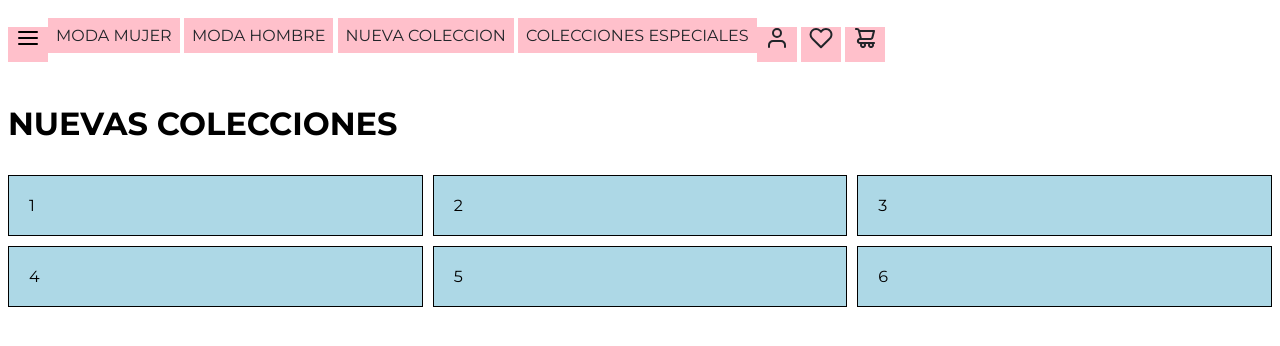
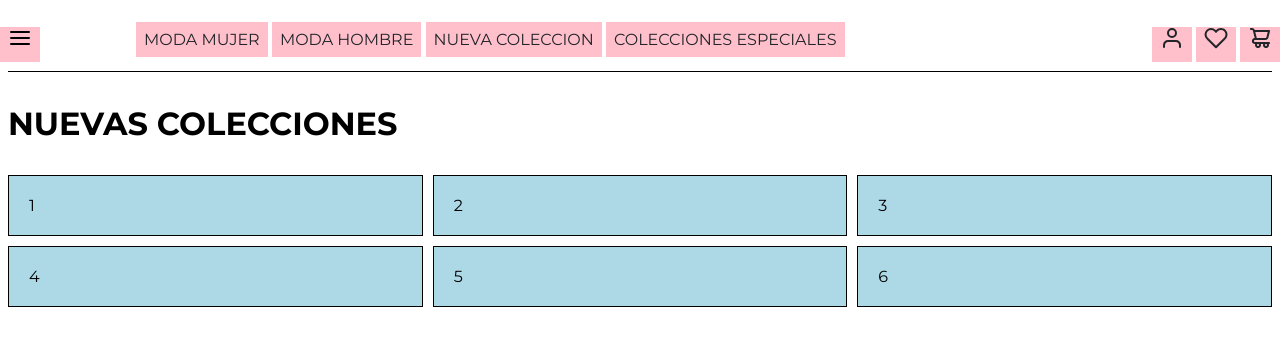
Before and after one commit to korso484/TareaModulo1, a plain HTML site: page index.html in a window 1280 px wide. Drawn offline with Linux system fonts and the light colour scheme.

Commit message:
Navbar OK

```diff
--- a/index.html
+++ b/index.html
@@ -8,16 +8,16 @@
 </head>
 <header>
         <nav class="navbar">
-            <div class="container-1">
+            <div id="container-1">
                 <a href="#"><img src="../assets/icon-menu-burguer.svg" alt="Rayitas Menu" title="Selector del Menu"></a>
             </div>
-            <div class="container2">
+            <div id="container-2">
                 <a href="#">MODA MUJER</a>
                 <a href="#">MODA HOMBRE</a>
                 <a href="#">NUEVA COLECCION</a>
                 <a href="#">COLECCIONES ESPECIALES</a>
             </div>
-            <div class="container-3">
+            <div id="container-3">
                 <a href="#"><img src="../assets/icon-user.svg" alt="Usuario" title="Selector del Perfil"></a>
                 <a href="#"><img src="../assets/icon-heart.svg" alt="RRSS" title="Selector de Redes Sociales"></a>
                 <a href="#"><img src="../assets/icon-shopping-cart.svg" alt="Cesta" title="Selector del Carrito"></a>
--- a/style.css
+++ b/style.css
@@ -14,32 +14,40 @@
 }
 
 header{
-    /* background-color: lightgreen; */
     height: 64px;
     display: flex;
-    justify-content: space-between;
-    align-items: center;
+    border-bottom: 1px solid black;
 }
 
 .navbar {
     display: flex;
-    /* padding: 1rem;
-    width: 100%;
-    margin: 16px;
-    height: 50%;
-    justify-content: space-around;
-    padding: var(--size);   */
+    align-items: center;
 }
 
 .navbar a {
-    flex-direction: column;
-    justify-content: center;
+    position: relative;
     height: 64px;
     margin-bottom: 16px;
     font-size: 16px;
     text-decoration: none;
     padding: 0.5rem;
     color: #212429;
+}
+
+.navbar #container-1 {
+    position: absolute;
+    left: 0;
+}
+
+.navbar #container-2 {
+    position: absolute;
+    margin-left: 10%;
+}
+
+
+.navbar #container-3 {
+    position: absolute;
+    right: 0;
 }
 
 p {
```
